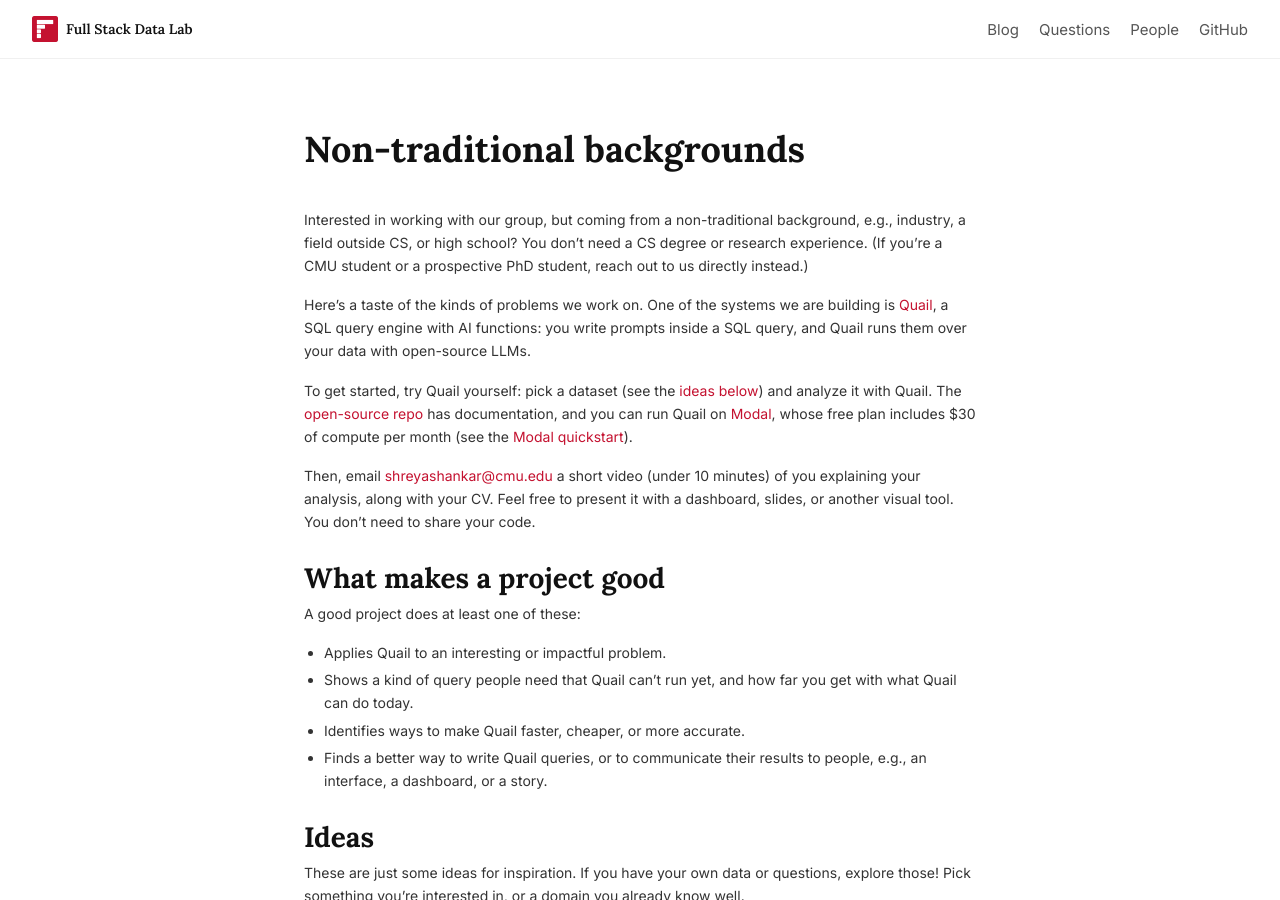
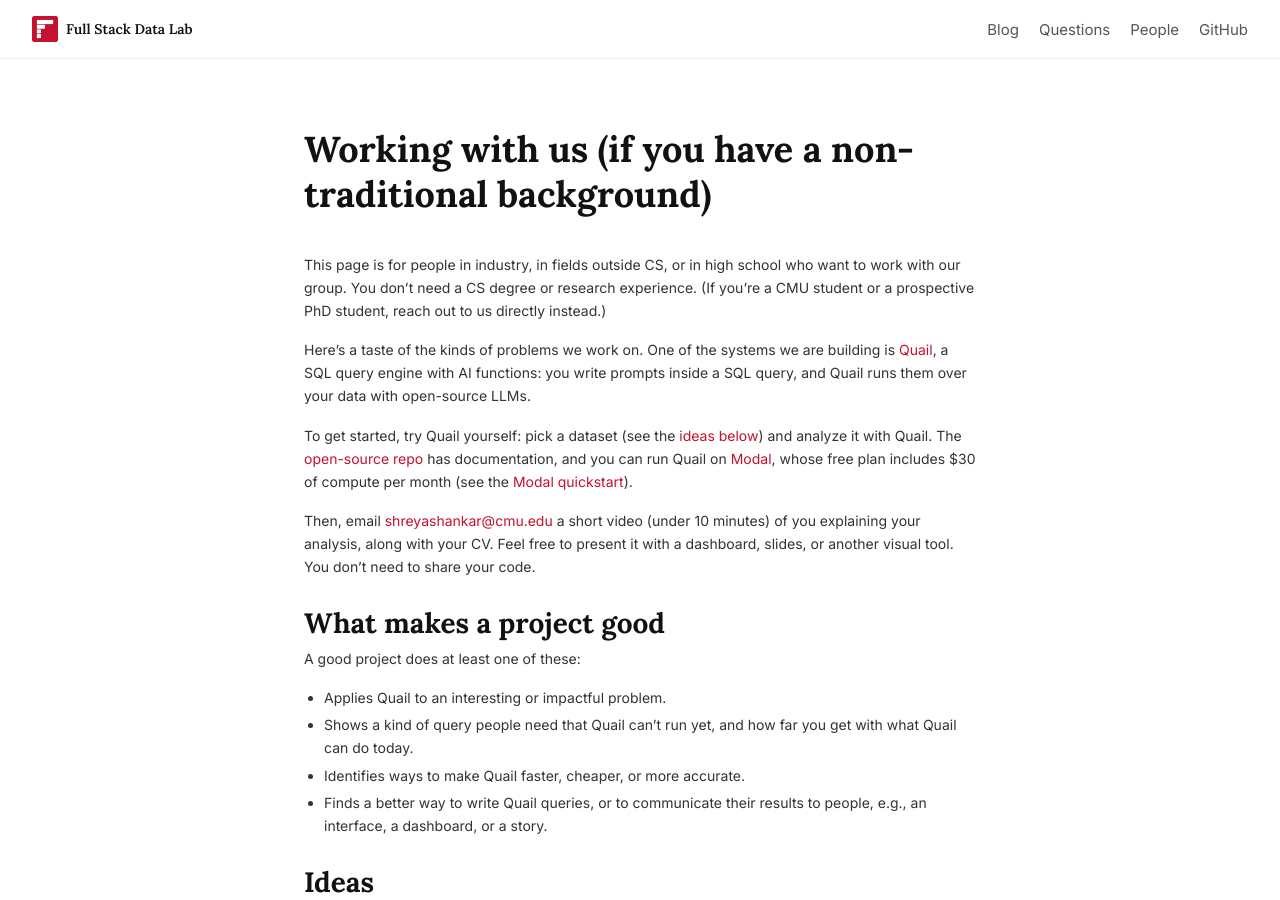
Before and after one commit to fsdatalab/fsdatalab.github.io, a Jekyll site: the page built from working-with-us/index.md, in a window 1280 px wide and 900 px high. Built offline with Jekyll 4.4.1, drawn with Linux system fonts in a browser that asks for light colours.

Commit message:
Retitle the page "Working with us (if you have a non-traditional background)"
Move it to /working-with-us/ and update the home page and llms.txt links.

Co-Authored-By: Claude Opus 5.5 <noreply@anthropic.com>
Claude-Session: https://claude.ai/code/session_012G22YKeXbXrH69ndHfe99f

```diff
--- a/index.html
+++ b/index.html
@@ -14,7 +14,7 @@ title: Full Stack Data Lab
   </ul>
   <p class="intro"><strong>Contact:</strong> <a href="mailto:shreyashankar@cmu.edu">shreyashankar@cmu.edu</a></p>
   <div style="background: rgba(196, 18, 48, 0.04); border: 1px solid rgba(196, 18, 48, 0.15); border-radius: 6px; padding: 0.875rem 1rem; margin-bottom: 0.625rem; font-size: 1rem; line-height: 1.65;">
-    <strong>We are hiring!</strong> We are looking for highly motivated and ambitious database, HCI, or AI researchers. PhD applicants: apply through the <a href="https://csd.cmu.edu/academics/doctoral/admissions">CMU CSD</a> or <a href="https://www.hcii.cmu.edu/academics/phd-hci/admissions">HCII</a> PhD applications. Postdocs, undergrads, and masters students: please reach out with why you want to work with us, your CV, and transcript. Don't write your email with AI, please! In industry, outside CS, or in high school? See our page for <a href="{{ '/non-traditional/' | relative_url }}">non-traditional backgrounds</a>.
+    <strong>We are hiring!</strong> We are looking for highly motivated and ambitious database, HCI, or AI researchers. PhD applicants: apply through the <a href="https://csd.cmu.edu/academics/doctoral/admissions">CMU CSD</a> or <a href="https://www.hcii.cmu.edu/academics/phd-hci/admissions">HCII</a> PhD applications. Postdocs, undergrads, and masters students: please reach out with why you want to work with us, your CV, and transcript. Don't write your email with AI, please! In industry, outside CS, or in high school? See how to <a href="{{ '/working-with-us/' | relative_url }}">work with us</a>.
   </div>
 
   <div style="background: #f7f7f7; border: 1px solid #ddd; border-radius: 6px; padding: 0.875rem 1rem; margin-bottom: 0.625rem; font-size: 1rem; line-height: 1.65;">
--- a/llms.txt
+++ b/llms.txt
@@ -22,7 +22,7 @@ Lab lead: [Shreya Shankar](https://www.sh-reya.com/). Code: [github.com/fsdatala
 
 ## Getting involved
 
-People from non-traditional backgrounds (in industry, outside CS, or in high school) can start by using Quail to analyze a dataset and sending a short video explaining the analysis. CMU students and prospective PhD students should reach out directly. Details and ideas: {{ '/non-traditional/' | absolute_url }}
+People from non-traditional backgrounds (in industry, outside CS, or in high school) can start by using Quail to analyze a dataset and sending a short video explaining the analysis. CMU students and prospective PhD students should reach out directly. Details and ideas: {{ '/working-with-us/' | absolute_url }}
 
 ## Questions about using AI for data and knowledge work
 
--- a/non-traditional/index.md
+++ b/working-with-us/index.md
@@ -1,16 +1,16 @@
 ---
 layout: default
-title: Non-Traditional Backgrounds
+title: "Working With Us (If You Have a Non-Traditional Background)"
 description: "How people from non-traditional backgrounds (in industry, outside CS, or in high school) can get involved with the Full Stack Data Lab: use Quail, our open-source AI-SQL engine, to analyze a dataset, and send us a video walking through what you found."
-permalink: /non-traditional/
+permalink: /working-with-us/
 ---
 <article class="content-narrow prose" markdown="1">
 
-<div class="post-header"><h1>Non-traditional backgrounds</h1></div>
+<div class="post-header"><h1>Working with us (if you have a non-traditional background)</h1></div>
 
-Interested in working with our group, but coming from a non-traditional
-background, e.g., industry, a field outside CS, or high school? You don't
-need a CS degree or research experience. (If you're a CMU
+This page is for people in industry, in fields outside CS, or in high
+school who want to work with our group. You don't need a CS degree or
+research experience. (If you're a CMU
 student or a prospective PhD student, reach out to us directly instead.)
 
 Here's a taste of the kinds of problems we work on. One of the systems we
```
